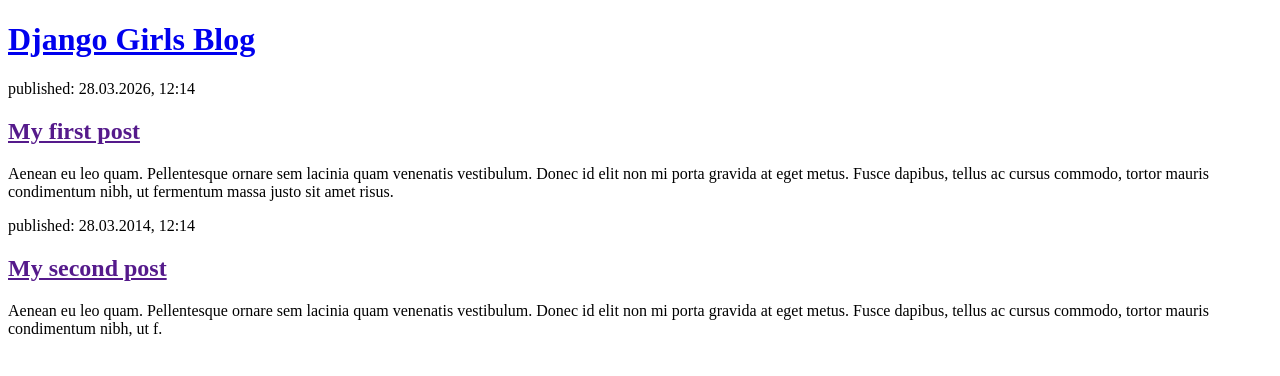
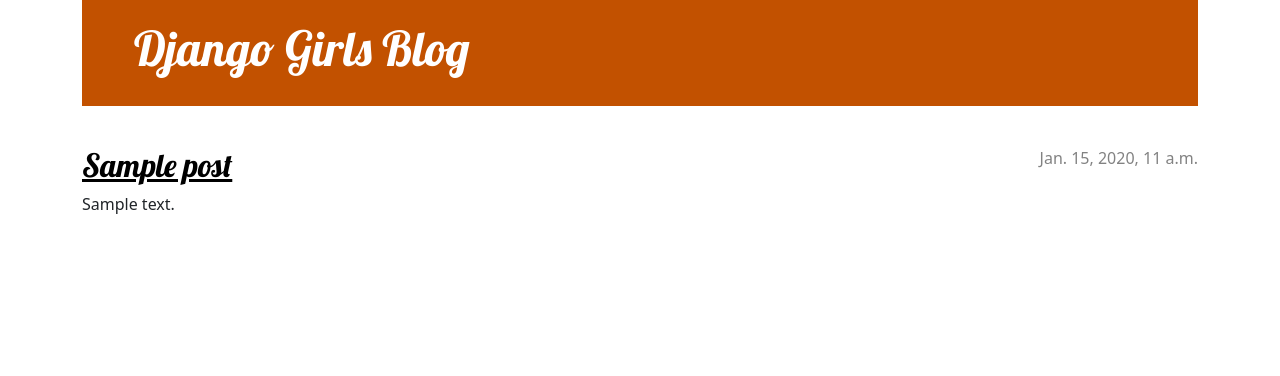
Before and after one commit to chabbyabe/my-first-blog, a Django app: page / in a window 1280 px wide. Shown: the top 376 px of the page. Run offline with Django 5.2, Linux system fonts and the light colour scheme; tables that the repository leaves empty hold one stand-in row (values such as "Sample post").

Commit message:
Create dynamic post list

```diff
--- /dev/null
+++ b/djangogirls/blog/static/css/blog.css
@@ -0,0 +1,71 @@
+.page-header {
+    background-color: #C25100;
+    margin-top: 0;
+    margin-bottom: 40px;
+    padding: 20px 20px 20px 40px;
+}
+
+.page-header h1,
+.page-header h1 a,
+.page-header h1 a:visited,
+.page-header h1 a:active {
+    color: #ffffff;
+    font-size: 36pt;
+    text-decoration: none;
+}
+
+h1,
+h2,
+h3,
+h4 {
+    font-family: 'Lobster', cursive;
+}
+
+.date {
+    color: #828282;
+}
+
+.save {
+    float: right;
+}
+
+.post-form textarea,
+.post-form input {
+    width: 100%;
+}
+
+.top-menu,
+.top-menu:hover,
+.top-menu:visited {
+    color: #ffffff;
+    float: right;
+    font-size: 26pt;
+    margin-right: 20px;
+}
+
+.post {
+    margin-bottom: 70px;
+}
+
+.post h2 a,
+.post h2 a:visited {
+    color: #000000;
+}
+
+.post > .date,
+.post > .actions {
+    float: right;
+}
+
+.btn-secondary,
+.btn-secondary:visited {
+    color: #C25100;
+    background: none;
+    border-color: #C25100;
+    margin-left: 15px;
+}
+
+.btn-secondary:hover {
+    color: #FFFFFF;
+    background-color: #C25100;
+}
--- a/djangogirls/blog/templates/blog/post_list.html
+++ b/djangogirls/blog/templates/blog/post_list.html
@@ -1,23 +1,35 @@
+{% load static %}
+
 <!DOCTYPE html>
 <html>
   <head>
     <title>Django Girls blog</title>
+      <link rel="stylesheet" href="https://cdn.jsdelivr.net/npm/bootstrap@5.3.3/dist/css/bootstrap.min.css" integrity="sha384-QWTKZyjpPEjISv5WaRU9OFeRpok6YctnYmDr5pNlyT2bRjXh0JMhjY6hW+ALEwIH" crossorigin="anonymous">
+      <link rel="stylesheet" href="{% static 'css/blog.css' %}">
+      <link rel="stylesheet" href="https://fonts.googleapis.com/css?family=Lobster&subset=latin,latin-ext">
   </head>
+    <main class="container">
+
   <body>
-        <header>
+    <header class="page-header">
+        <div class="container">
             <h1><a href="/">Django Girls Blog</a></h1>
+        </div>
     </header>
 
-        <article>
-            <time>published: 28.03.2026, 12:14</time>
-            <h2><a href="">My first post</a></h2>
-            <p>Aenean eu leo quam. Pellentesque ornare sem lacinia quam venenatis vestibulum. Donec id elit non mi porta gravida at eget metus. Fusce dapibus, tellus ac cursus commodo, tortor mauris condimentum nibh, ut fermentum massa justo sit amet risus.</p>
+        <div class="row">
+            <div class="col">
+                {% for post in posts %}
+                    <article class="post">
+                        <time class="date">
+                            {{ post.published_date }}
+                        </time>
+                        <h2><a href="">{{ post.title }}</a></h2>
+                        <p>{{ post.text|linebreaksbr }}</p>
                     </article>
-
-        <article>
-            <time>published: 28.03.2014, 12:14</time>
-            <h2><a href="">My second post</a></h2>
-            <p>Aenean eu leo quam. Pellentesque ornare sem lacinia quam venenatis vestibulum. Donec id elit non mi porta gravida at eget metus. Fusce dapibus, tellus ac cursus commodo, tortor mauris condimentum nibh, ut f.</p>
-        </article>
+                {% endfor %}
+            </div>
+        </div>
+    </main>
   </body>
 </html>
--- a/djangogirls/blog/views.py
+++ b/djangogirls/blog/views.py
@@ -1,5 +1,8 @@
 from django.shortcuts import render
+from django.utils import timezone
+from .models import Post
 
 # Create your views here.
 def post_list(request):
-    return render(request, 'blog/post_list.html', {})
+    posts = Post.objects.filter(published_date__lte=timezone.now()).order_by('published_date')
+    return render(request, 'blog/post_list.html', {'posts': posts})
```
Lines whose indentation alone changed are shown as unchanged.
